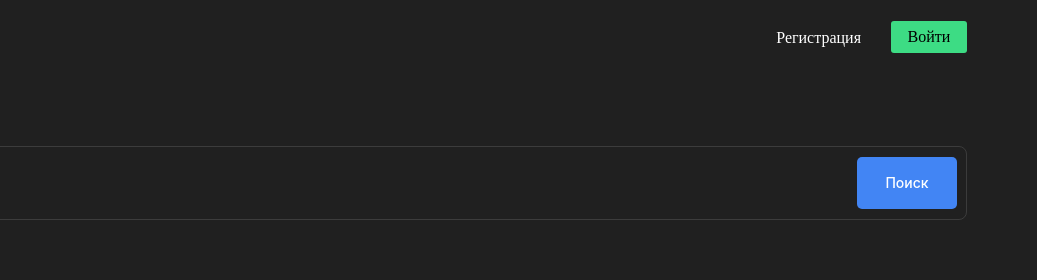
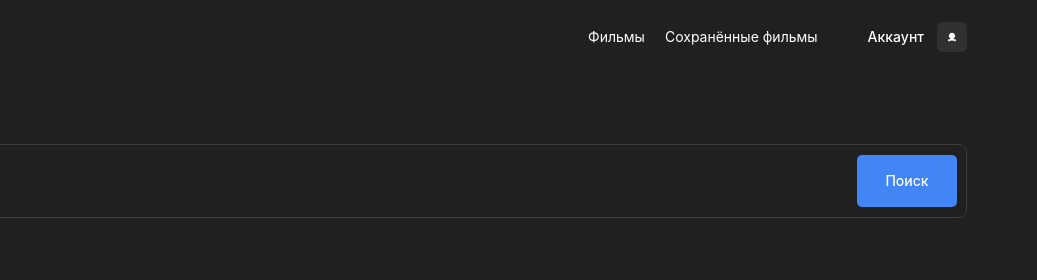
Before and after one commit to Helinter/movies-explorer-frontend, a React app: page /movies in a window 1280 px wide. Shown: the top 280 px of the page, 243-1280 px from the left. Built offline with nearby package versions, Linux system fonts and the light colour scheme.

Commit message:
Navigation

```diff
--- a/src/components/Header/Header.css
+++ b/src/components/Header/Header.css
@@ -4,7 +4,7 @@
   min-height: 74px;
   width: 100%;
   background-color: #202020;
-  max-width: 1280px;
+  max-width: 1140px;
 }
 
 .sea-background{
@@ -18,37 +18,8 @@
 .header__logo {
   width: 38px;
   height: 38px;
-  margin-left: 70px;
   margin-top: 18px;
   margin-bottom: 18px;
-}
-
-.header__link {
-  text-decoration: none;
-  color: white;
-  cursor: pointer;
-  margin: 0;
-  padding: 0;
-  margin-left: auto;
-  margin-top: 29px;
-  margin-bottom: 29px;
-  margin-right: 30px;
-}
-
-.header__button {
-  margin: 0;
-  padding: 0;
-  border: none;
-  background: none;
-  cursor: pointer;
-  outline: none;
-  margin-right: 70px;
-  margin-top: 21px;
-  margin-bottom: 21px;
-  width: 76px;
-  height: 32px;
-  background-color: #3DDC84;
-  border-radius: 3px;
 }
 
 .header-auth{
@@ -73,3 +44,30 @@
   background-color: #073042;
   margin: auto;
 }
+
+.header__link {
+  text-decoration: none;
+  color: white;
+  cursor: pointer;
+  margin: 0;
+  padding: 0;
+  margin-left: auto;
+  margin-top: 29px;
+  margin-bottom: 29px;
+  margin-right: 30px;
+}
+
+.header__button {
+  margin: 0;
+  padding: 0;
+  border: none;
+  background: none;
+  cursor: pointer;
+  outline: none;
+  margin-top: 21px;
+  margin-bottom: 21px;
+  width: 76px;
+  height: 32px;
+  background-color: #3DDC84;
+  border-radius: 3px;
+}
--- a/src/components/Header/Header.js
+++ b/src/components/Header/Header.js
@@ -1,6 +1,6 @@
+import { useLocation } from 'react-router-dom';
 import logo from '../../images/logo.png';
-import { Link } from 'react-router-dom';
-import { useLocation } from 'react-router-dom';
+import Navigation from '../Navigation/Navigation';
 
 function Header() {
   const location = useLocation();
@@ -9,15 +9,8 @@ function Header() {
 
   return (
     <header className={`header${isAuthPage ? ' header-auth' : ''}${isMainPage ? ' header-main' : ''}`}>
-      <img className={`header__logo${isAuthPage ? ' header__logo-auth' : ''}`} src={logo} alt="Лого"/>
-      {!isAuthPage && (
-        <>
-          <Link className="header__link" to="/signup">Регистрация</Link>
-          <Link to="/signin">
-            <button className="header__button">Войти</button>
-          </Link>
-        </>
-      )}
+      <img className={`header__logo${isAuthPage ? ' header__logo-auth' : ''}`} src={logo} alt="Лого" />
+      {!isAuthPage && <Navigation />}
     </header>
   );
 }
--- a/src/components/Navigation/Navigation.css
+++ b/src/components/Navigation/Navigation.css
@@ -0,0 +1,68 @@
+.navigation__container{
+  display: flex;
+  flex-direction: row;
+  margin-left: auto;
+}
+
+.navigation__link{
+  text-decoration: none;
+  color: white;
+  cursor: pointer;
+  margin: 0;
+  padding: 0;
+  font-family: 'Inter', sans-serif;
+  font-weight: 400;
+  font-size: 14px;
+  line-height: 18px;
+  display: flex;
+  justify-content: center;
+  align-items: center;
+}
+
+.navigation__link:first-child {
+  margin-right: 20px;
+}
+
+.navigation__profile{
+display: flex;
+flex-direction: row;
+align-items: center;
+margin-left: 50px;
+}
+
+.navigation__profile__text{
+margin: 0;
+padding: 0;
+font-family: 'Inter', sans-serif;
+  font-weight: 500;
+  font-size: 14px;
+  line-height: 16px;
+}
+
+.navigation__profile__icon{
+background-image: url(../../images/icon__COLOR_icon-main.svg);
+width: 10.5px;
+height: 10.5px;
+background-size: contain;
+margin: auto;
+}
+
+.navigation__profile__icon-container{
+  width: 30px;
+  height: 30px;
+  display: flex;
+align-items: center;
+margin-left: 13px;
+background-color: rgba(49, 49, 49, 1);
+border-radius: 6px;
+}
+
+.navigation__profile__icon-container-main{
+  width: 30px;
+  height: 30px;
+  display: flex;
+align-items: center;
+margin-left: 13px;
+background-color: rgba(15, 65, 87, 1);
+border-radius: 6px;
+}
--- a/src/components/Navigation/Navigation.js
+++ b/src/components/Navigation/Navigation.js
@@ -0,0 +1,35 @@
+import { Link, NavLink, useLocation  } from 'react-router-dom';
+
+function Navigation() {
+  const isLoggedIn = true;
+  const location = useLocation();
+  const isMainPage = location.pathname === '/';
+
+  return (
+    <>
+      {isLoggedIn ? (
+        <div className="navigation__container">
+          <NavLink className="navigation__link" to="/movies" activeClassName="header__link_active">Фильмы</NavLink>
+          <NavLink className="navigation__link" to="/saved-movies" activeClassName="header__link_active">Сохранённые фильмы</NavLink>
+          <NavLink className="navigation__link" to="/profile" activeClassName="header__link_active">
+            <div className="navigation__profile">
+              <p className="navigation__profile__text">Аккаунт</p>
+              <div className={`navigation__profile__icon-container${isMainPage ? '-main' : ''}`}>
+              <div className="navigation__profile__icon"></div>
+              </div>
+            </div>
+          </NavLink>
+        </div>
+      ) : (
+        <>
+          <Link className="header__link" to="/signup">Регистрация</Link>
+          <Link to="/signin">
+            <button className="header__button">Войти</button>
+          </Link>
+        </>
+      )}
+    </>
+  );
+}
+
+export default Navigation;
--- a/src/index.css
+++ b/src/index.css
@@ -18,3 +18,4 @@
 @import url(./components/MoviesCardList/MoviesCardList.css);
 @import url(./components/More/More.css);
 @import url(./components/SavedMovies/SavedMovies.css);
+@import url(./components/Navigation/Navigation.css);
```
Also changed, not shown: src/images/back__COLOR_special-1.svg (added), src/images/icon__COLOR_icon-main.svg (added).
